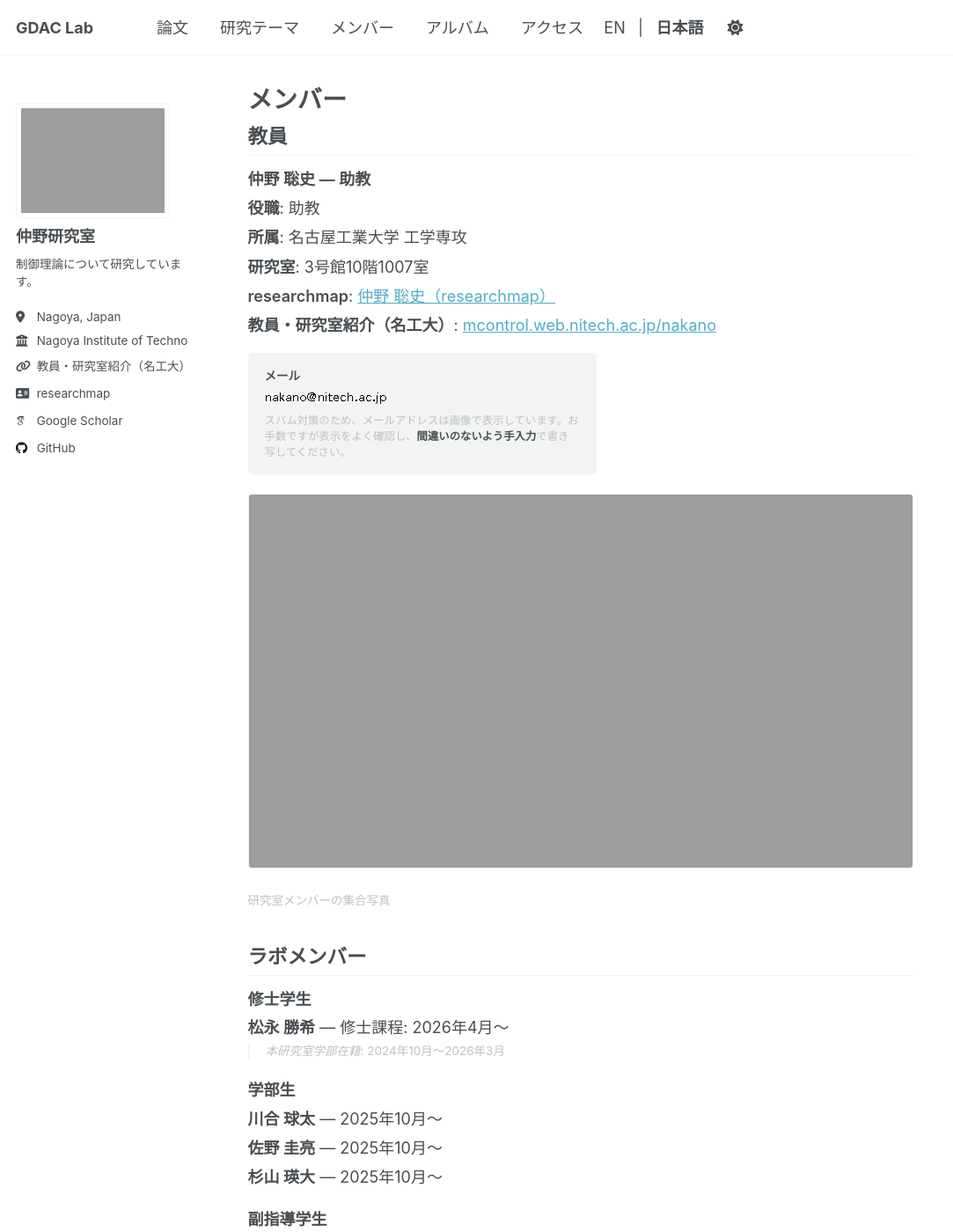
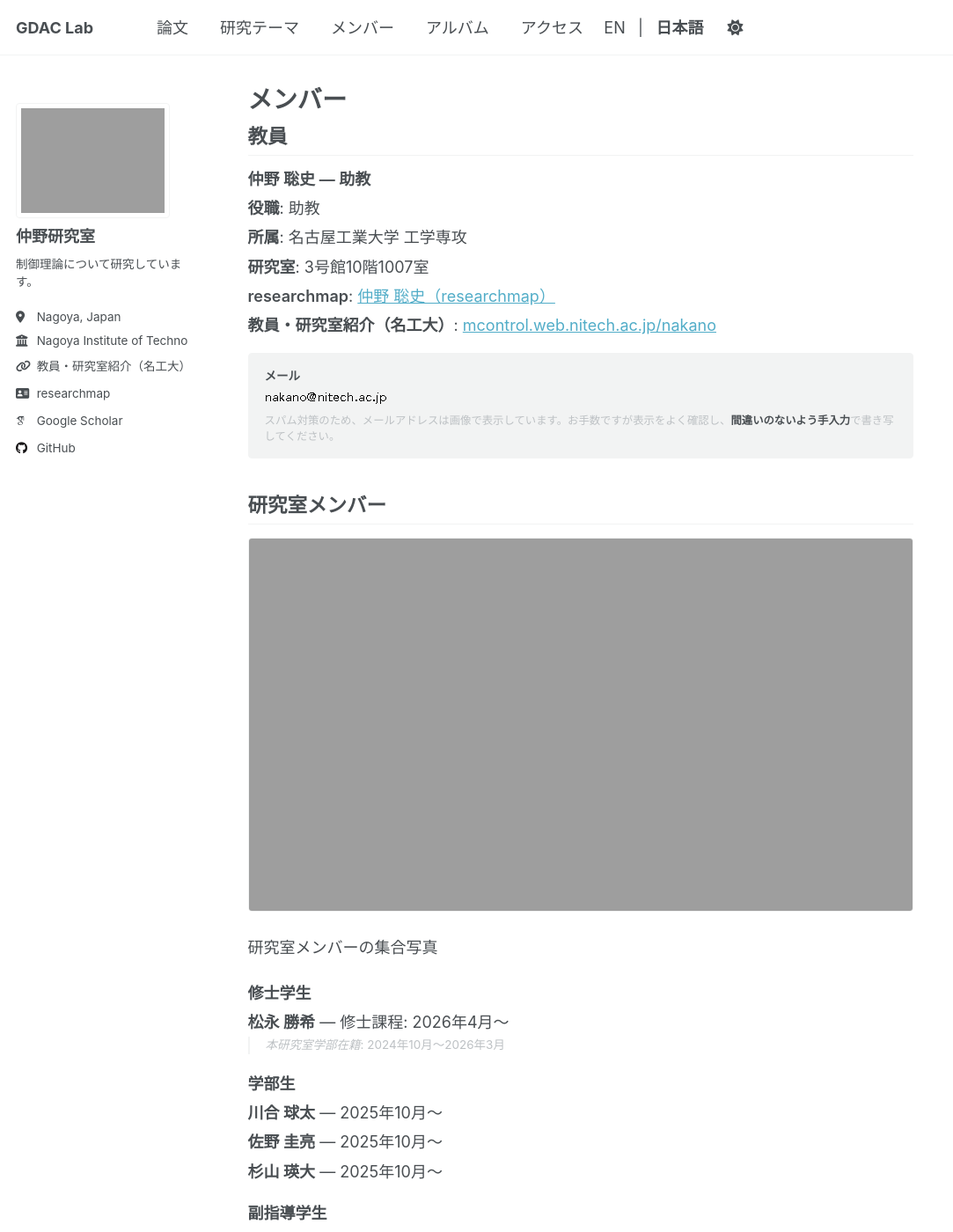
Before and after one commit to GDAC-Lab/gdac-lab.github.io, a Jekyll site: the page built from _pages/ja/people.md, in a window 1280 px wide and 1400 px high. Shown: the whole window at 88% size, without its empty margins (0-1083 px from the left). Built offline with Jekyll 4.4.1, drawn with Linux system fonts in a browser that asks for light colours; some web fonts are replaced; a script that is not in the unit is left out.

Commit message:
Update group photo include and adjust layout on People pages
- Revised the comment in the group photo HTML include for clarity on its placement under the members section.
- Moved the group photo include to sit directly under the "Lab members" heading on both English and Japanese People pages for improved organization.
- Enhanced SCSS styles for the faculty email section to ensure full-width display and better alignment with the overall layout.

```diff
--- a/_includes/people-group-photo.html
+++ b/_includes/people-group-photo.html
@@ -1,4 +1,4 @@
-{% comment %} Group photo on People pages; image path follows site.author.avatar (local under /images/ or absolute URL). {% endcomment %}
+{% comment %} Group photo under the members section heading on People pages; image from site.author.avatar. {% endcomment %}
 {% include base_path %}
 {% assign _gp = site.author.avatar | default: "lab/group-photo.jpg" %}
 {% if _gp contains "://" %}
--- a/_pages/ja/people.md
+++ b/_pages/ja/people.md
@@ -22,9 +22,9 @@ lang_ref: people
 
 {% include people-faculty-email-image.html %}
 
+## 研究室メンバー
+
 {% include people-group-photo.html %}
-
-## ラボメンバー
 
 ### 修士学生
 
@@ -64,6 +64,8 @@ lang_ref: people
   Co-advised (副指導):
   - **氏名** — 主指導: ○○研究室 · YYYY年M月～
 
+  集合写真: `people-group-photo.html` は `## 研究室メンバー` の直後・`### 修士学生` の前。
+
   研究協力者（ページ末尾の折りたたみ）:
   - `_data/collaborators.yml` を編集（各人の `url` は任意）。表示は `people-collaborators.html`。
   - 研究協力者は `_data/collaborators.yml` を編集。閉じたとき見出しに「クリックで開く」と表示（`people-collaborators.html`）。
--- a/_sass/layout/_people-directory.scss
+++ b/_sass/layout/_people-directory.scss
@@ -137,12 +137,13 @@
   }
 }
 
-/* Faculty email (raster) — People page only; intrinsic image size (avoid stretching tiny PNGs) */
+/* Faculty email (raster) — People page only; full content column width; image stays intrinsic */
 .people-directory .people-faculty-email {
   margin: 1rem 0 1.25rem;
   padding: 0.85rem 1rem;
-  width: fit-content;
-  max-width: min(22rem, 100%);
+  width: 100%;
+  max-width: 100%;
+  box-sizing: border-box;
   border: 1px solid var(--global-border-color);
   border-radius: $border-radius;
   background-color: var(--global-callout-bg, var(--global-thead-color));
@@ -203,10 +204,14 @@ html[data-theme="dark"] .people-directory .people-faculty-email__img {
     box-sizing: border-box;
   }
 
+  /* Match body copy, not global figcaption (serif caption font) */
   figcaption {
     margin: 0.5rem 0 0;
-    font-size: $type-size-6;
-    line-height: 1.45;
-    color: var(--global-text-color-light);
+    font-family: inherit;
+    font-size: 1em;
+    font-style: normal;
+    font-weight: 400;
+    line-height: 1.5;
+    color: var(--global-text-color);
   }
 }
```
Also changed, not shown: _pages/people.md (+4 -2 lines).
